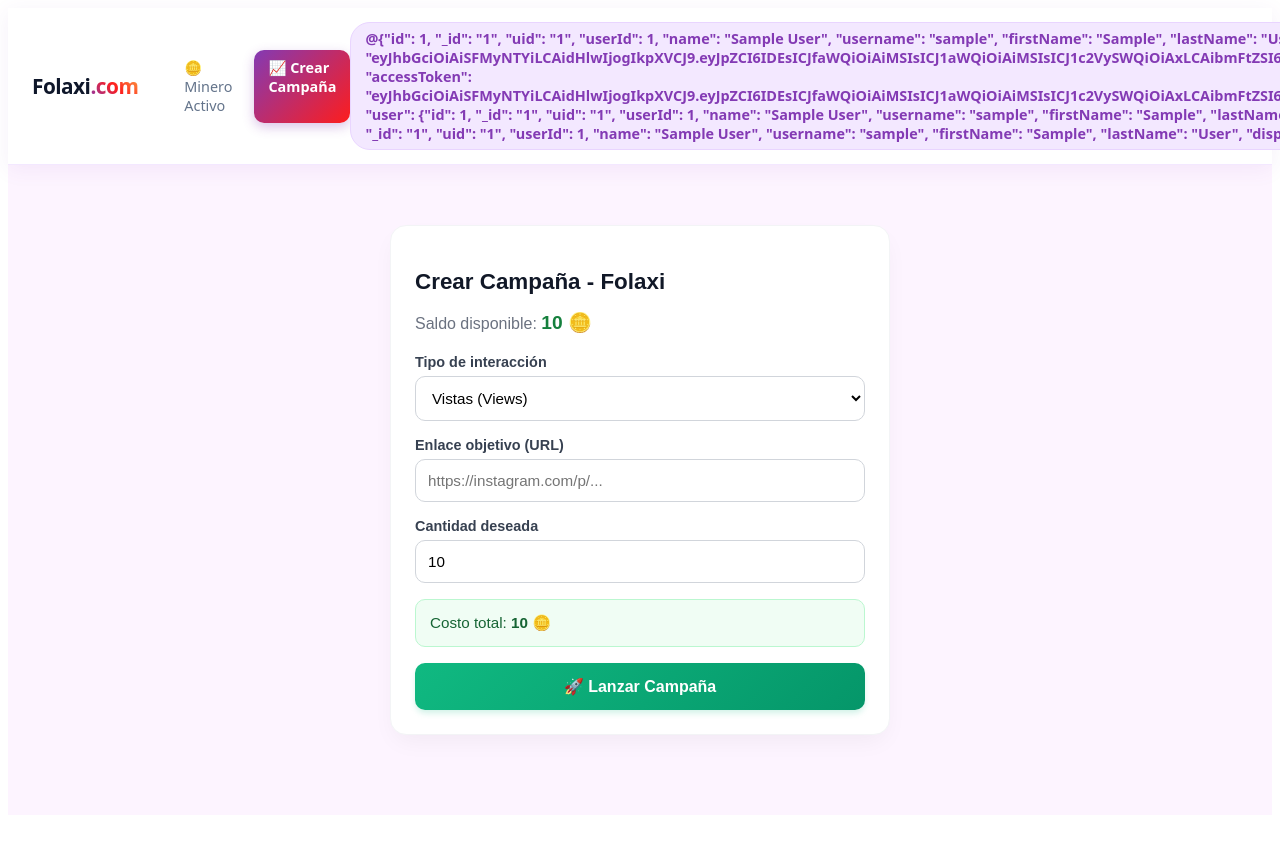
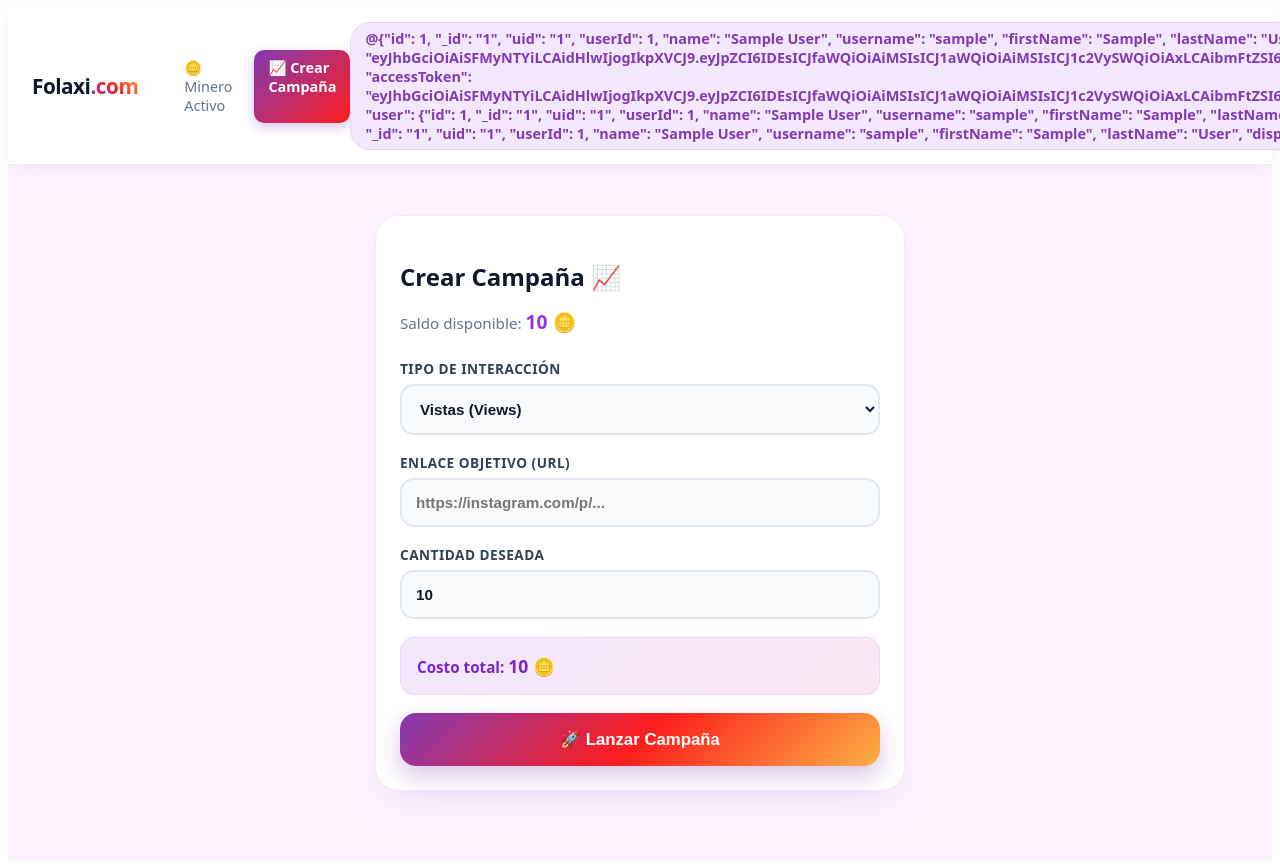
Before and after one commit to Folaxi-Global/instaapp, a Next.js app: page /dashboard/campaigns/new in a window 1280 px wide. Shown: the top 866 px of the page. Before the commit the page ends 823 px from the top, so only its background shows below. Built offline with nearby package versions, Linux system fonts and the light colour scheme; no server answers; sample sign-in values are in the browser's storage.

Commit message:
Update page.jsx

```diff
--- a/app/dashboard/campaigns/new/page.jsx
+++ b/app/dashboard/campaigns/new/page.jsx
@@ -18,9 +18,8 @@ export default function NewCampaignPage() {
   const [message, setMessage] = useState('');
 
   useEffect(() => {
-    // Sincronización híbrida: Busca sesión de Supabase o toma los datos locales del almacenamiento
     async function loadUserData() {
-      const savedUser = localStorage.getItem('folaxi_ig_user');
+      const savedUser = localStorage.getItem('folaxi_instagram_user');
       const savedCoins = localStorage.getItem('folaxi_coins');
 
       if (savedCoins) setCoins(parseInt(savedCoins));
@@ -41,7 +40,6 @@ export default function NewCampaignPage() {
       } else if (savedUser) {
         setUser({ id: 'local-bypass', email: `${savedUser}@folaxi.com` });
       } else {
-        // Fallback para permitir usar la app libremente sin bloqueos
         setUser({ id: 'local-bypass', email: 'user@folaxi.com' });
       }
     }
@@ -65,7 +63,6 @@ export default function NewCampaignPage() {
     setMessage('');
 
     try {
-      // Si estamos en modo Supabase real y hay conexión
       if (user.id !== 'local-bypass') {
         const { error: taskError } = await supabase
           .from('tasks')
@@ -93,7 +90,6 @@ export default function NewCampaignPage() {
         setCoins(newCoins);
         localStorage.setItem('folaxi_coins', newCoins.toString());
       } else {
-        // Modo local fluido
         await new Promise((resolve) => setTimeout(resolve, 800));
         const newCoins = coins - totalCost;
         setCoins(newCoins);
@@ -111,17 +107,19 @@ export default function NewCampaignPage() {
   };
 
   return (
-    <div style={{ padding: '24px', maxWidth: '450px', margin: '40px auto', fontFamily: 'sans-serif', background: '#ffffff', borderRadius: '16px', boxShadow: '0 10px 25px -5px rgba(0, 0, 0, 0.05)', border: '1px solid #f3f4f6', color: '#1e293b' }}>
-      <h2 style={{ marginBottom: '8px', color: '#111827', fontSize: '1.4rem' }}>Crear Campaña - Folaxi</h2>
-      <p style={{ color: '#6b7280', marginBottom: '20px' }}>Saldo disponible: <strong style={{ color: '#15803d', fontSize: '1.2rem' }}>{coins} 🪙</strong></p>
+    <div style={{ padding: '24px', maxWidth: '480px', margin: '30px auto', fontFamily: 'system-ui, sans-serif', background: '#ffffff', borderRadius: '24px', boxShadow: '0 15px 35px rgba(131, 58, 180, 0.08)', border: '1px solid #f3e8ff', color: '#1e293b' }}>
+      <h2 style={{ marginBottom: '8px', color: '#0f172a', fontSize: '1.5rem', fontWeight: '900' }}>Crear Campaña 📈</h2>
+      <p style={{ color: '#64748b', marginBottom: '24px', fontSize: '0.95rem' }}>
+        Saldo disponible: <strong style={{ color: '#9333ea', fontSize: '1.2rem' }}>{coins} 🪙</strong>
+      </p>
 
-      <form onSubmit={handleSubmit} style={{ display: 'flex', flexDirection: 'column', gap: '16px' }}>
+      <form onSubmit={handleSubmit} style={{ display: 'flex', flexDirection: 'column', gap: '18px' }}>
         <div>
-          <label style={{ display: 'block', marginBottom: '6px', fontSize: '0.9rem', fontWeight: 'bold', color: '#374151' }}>Tipo de interacción</label>
+          <label style={{ display: 'block', marginBottom: '6px', fontSize: '0.85rem', fontWeight: '800', color: '#334155', textTransform: 'uppercase', letterSpacing: '0.5px' }}>Tipo de interacción</label>
           <select
             value={type}
             onChange={(e) => setType(e.target.value)}
-            style={{ width: '100%', padding: '12px', borderRadius: '10px', border: '1px solid #d1d5db', background: '#fff', color: '#000', fontSize: '0.95rem' }}
+            style={{ width: '100%', padding: '14px', borderRadius: '14px', border: '2px solid #e2e8f0', background: '#f8fafc', color: '#0f172a', fontSize: '0.95rem', fontWeight: '600', outline: 'none' }}
           >
             <option value="view">Vistas (Views)</option>
             <option value="follow">Seguidores (Follows)</option>
@@ -130,31 +128,31 @@ export default function NewCampaignPage() {
         </div>
 
         <div>
-          <label style={{ display: 'block', marginBottom: '6px', fontSize: '0.9rem', fontWeight: 'bold', color: '#374151' }}>Enlace objetivo (URL)</label>
+          <label style={{ display: 'block', marginBottom: '6px', fontSize: '0.85rem', fontWeight: '800', color: '#334155', textTransform: 'uppercase', letterSpacing: '0.5px' }}>Enlace objetivo (URL)</label>
           <input
             type="url"
             placeholder="https://instagram.com/p/..."
             value={targetUrl}
             onChange={(e) => setTargetUrl(e.target.value)}
             required
-            style={{ width: '100%', padding: '12px', borderRadius: '10px', border: '1px solid #d1d5db', boxSizing: 'border-box', color: '#000', fontSize: '0.95rem' }}
+            style={{ width: '100%', padding: '14px', borderRadius: '14px', border: '2px solid #e2e8f0', background: '#f8fafc', boxSizing: 'border-box', color: '#0f172a', fontSize: '0.95rem', fontWeight: '600', outline: 'none' }}
           />
         </div>
 
         <div>
-          <label style={{ display: 'block', marginBottom: '6px', fontSize: '0.9rem', fontWeight: 'bold', color: '#374151' }}>Cantidad deseada</label>
+          <label style={{ display: 'block', marginBottom: '6px', fontSize: '0.85rem', fontWeight: '800', color: '#334155', textTransform: 'uppercase', letterSpacing: '0.5px' }}>Cantidad deseada</label>
           <input
             type="number"
             min="1"
             value={totalQuantity}
             onChange={(e) => setTotalQuantity(e.target.value)}
             required
-            style={{ width: '100%', padding: '12px', borderRadius: '10px', border: '1px solid #d1d5db', boxSizing: 'border-box', color: '#000', fontSize: '0.95rem' }}
+            style={{ width: '100%', padding: '14px', borderRadius: '14px', border: '2px solid #e2e8f0', background: '#f8fafc', boxSizing: 'border-box', color: '#0f172a', fontSize: '0.95rem', fontWeight: '600', outline: 'none' }}
           />
         </div>
 
-        <div style={{ background: '#f0fdf4', padding: '14px', borderRadius: '10px', fontSize: '0.95rem', color: '#166534', border: '1px solid #bbf7d0' }}>
-          Costo total: <strong>{totalQuantity * rewardCoins} 🪙</strong>
+        <div style={{ background: 'linear-gradient(135deg, #f3e8ff, #fce7f3)', padding: '16px', borderRadius: '14px', fontSize: '0.95rem', color: '#7e22ce', border: '1px solid #e9d5ff', fontWeight: '700' }}>
+          Costo total: <strong style={{ fontSize: '1.1rem' }}>{totalQuantity * rewardCoins} 🪙</strong>
         </div>
 
         <button
@@ -162,22 +160,22 @@ export default function NewCampaignPage() {
           disabled={loading}
           style={{
             width: '100%',
-            padding: '14px',
-            background: 'linear-gradient(135deg, #10b981, #059669)',
+            padding: '16px',
+            background: loading ? '#cbd5e1' : 'linear-gradient(135deg, #833ab4, #fd1d1d, #fcb045)',
             color: '#fff',
             border: 'none',
-            borderRadius: '10px',
-            cursor: 'pointer',
-            fontWeight: 'bold',
-            fontSize: '1rem',
-            boxShadow: '0 4px 6px -1px rgba(16, 185, 129, 0.2)'
+            borderRadius: '16px',
+            cursor: loading ? 'not-allowed' : 'pointer',
+            fontWeight: '900',
+            fontSize: '1.05rem',
+            boxShadow: '0 10px 25px rgba(131, 58, 180, 0.3)'
           }}
         >
           {loading ? 'Creando campaña...' : '🚀 Lanzar Campaña'}
         </button>
       </form>
 
-      {message && <p style={{ marginTop: '16px', textAlign: 'center', fontSize: '0.9rem', color: message.includes('éxito') ? '#10b981' : '#dc2626', fontWeight: '600' }}>{message}</p>}
+      {message && <p style={{ marginTop: '18px', textAlign: 'center', fontSize: '0.9rem', color: message.includes('éxito') ? '#16a34a' : '#dc2626', fontWeight: '700' }}>{message}</p>}
     </div>
   );
 }
```
